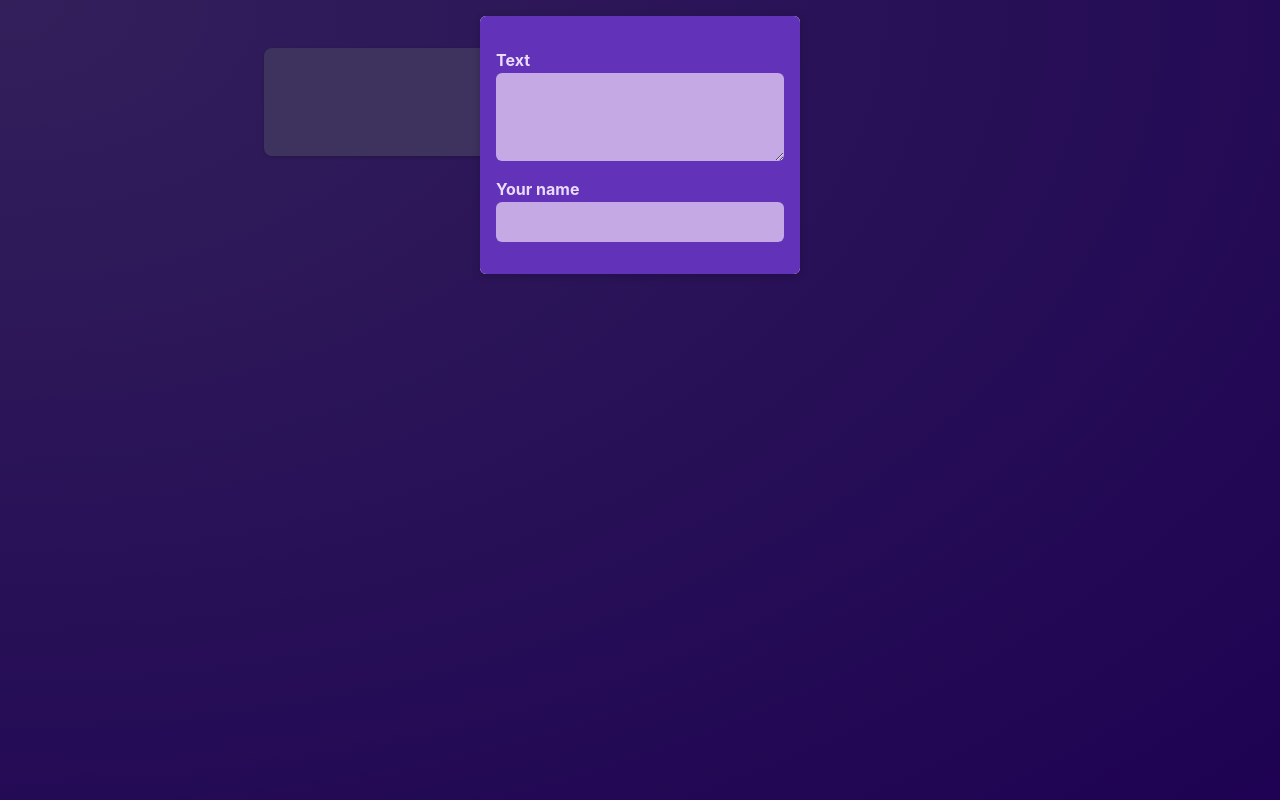
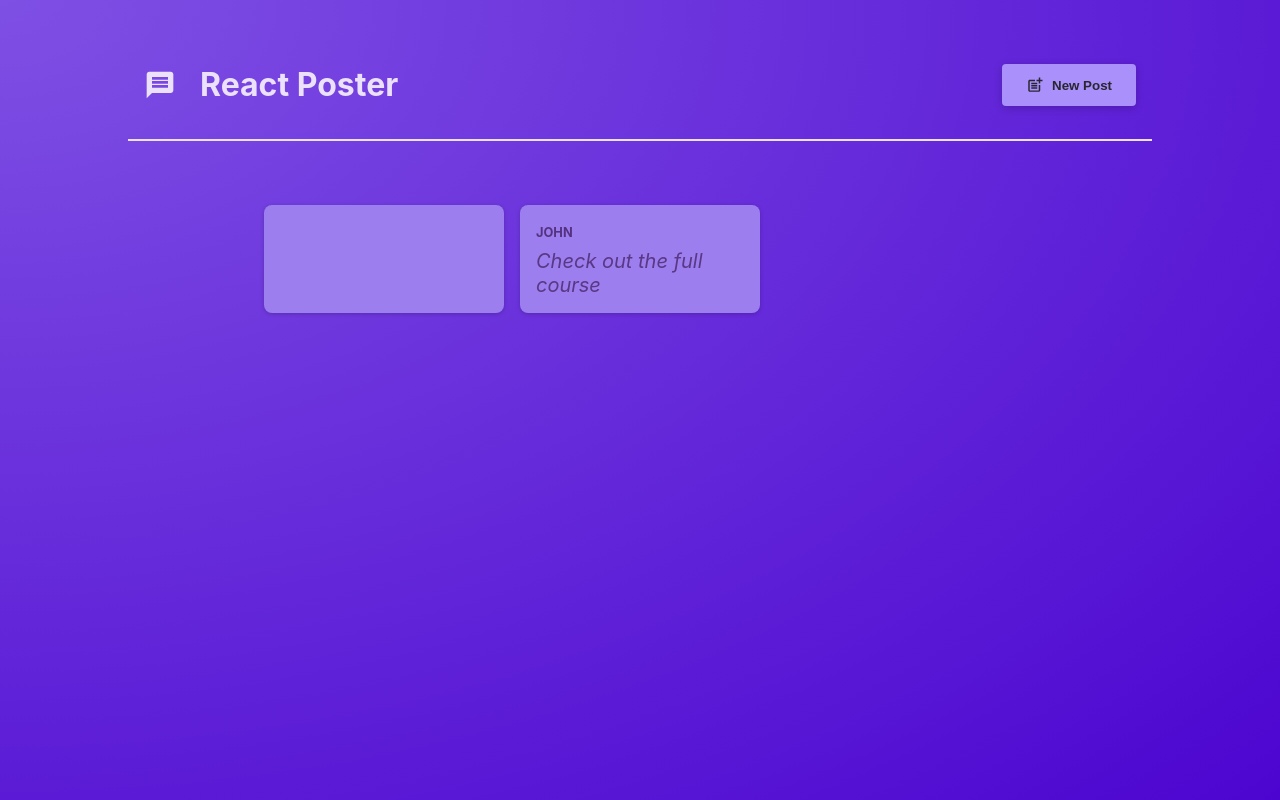
Before and after one commit to mikewanjero/RP02, a React (Vite) app: page / in a window 1280 px wide. Built offline with nearby package versions, Linux system fonts and the light colour scheme.

Commit message:
Adding a Shared Header and More State Management

```diff
--- a/package.json
+++ b/package.json
@@ -11,7 +11,8 @@
   },
   "dependencies": {
     "react": "^18.3.1",
-    "react-dom": "^18.3.1"
+    "react-dom": "^18.3.1",
+    "react-icons": "^5.4.0"
   },
   "devDependencies": {
     "@eslint/js": "^9.17.0",
--- a/src/App.jsx
+++ b/src/App.jsx
@@ -1,10 +1,25 @@
+import { useState } from "react";
 import PostsList from "./components/PostsList";
+import MainHeader from "./components/MainHeader";
 
 function App() {
+  const [modalIsVisible, setModalIsVisible] = useState(false);
+
+  function showModal() {
+    setModalIsVisible(true);
+  }
+
+  function hideModal() {
+    setModalIsVisible(false);
+  }
+
   return (
-    <main>
-      <PostsList />
-    </main>
+    <>
+      <MainHeader onCreatePost={showModal} />
+      <main>
+        <PostsList isPosting={modalIsVisible} onStopPost={hideModal} />
+      </main>
+    </>
   );
 }
 export default App;
--- /dev/null
+++ b/src/components/MainHeader.jsx
@@ -0,0 +1,23 @@
+/* eslint-disable react/prop-types */
+import { MdPostAdd, MdMessage } from "react-icons/md";
+
+import classes from "./MainHeader.module.css";
+
+function MainHeader({ onCreatePost }) {
+  return (
+    <header className={classes.header}>
+      <h1 className={classes.logo}>
+        <MdMessage />
+        React Poster
+      </h1>
+      <p>
+        <button className={classes.button} onClick={onCreatePost}>
+          <MdPostAdd size={18} />
+          New Post
+        </button>
+      </p>
+    </header>
+  );
+}
+
+export default MainHeader;
--- /dev/null
+++ b/src/components/MainHeader.module.css
@@ -0,0 +1,36 @@
+.header {
+  /* padding: 2rem 10%; */
+  margin: 2rem 10%;
+  padding: 1rem;
+  text-align: center;
+  display: flex;
+  justify-content: space-between;
+  align-items: center;
+  border-bottom: 2px solid #ece1fa;
+}
+
+.logo {
+  font-size: 2rem;
+  display: flex;
+  gap: 1.5rem;
+  align-items: center;
+  color: #ece1fa;
+}
+
+.button {
+  display: inline-flex;
+  align-items: center;
+  gap: 0.5rem;
+  padding: 0.75rem 1.5rem;
+  background-color: #a990fb;
+  color: #2a2630;
+  border: none;
+  border-radius: 4px;
+  box-shadow: 0 2px 8px rgba(0, 0, 0, 0.2);
+  cursor: pointer;
+  font-weight: bold;
+}
+
+.button:hover {
+  background-color: #8c6cf7;
+}
--- a/src/components/PostsList.jsx
+++ b/src/components/PostsList.jsx
@@ -1,17 +1,13 @@
+/* eslint-disable react/prop-types */
 import { useState } from "react";
 import NewPost from "./NewPost";
 import Post from "./Post";
 import styles from "./PostsList.module.css";
 import Modal from "./Modal";
 
-export default function PostsList() {
+export default function PostsList({ isPosting, onStopPost }) {
   const [enteredBody, setEnteredBody] = useState("");
   const [enteredAuthor, setEnteredAuthor] = useState("");
-  const [modalIsVisible, setModalIsVisible] = useState(true);
-
-  function hideModal() {
-    setModalIsVisible(false);
-  }
 
   function handleStateChange(event) {
     setEnteredBody(event.target.value);
@@ -23,8 +19,8 @@
 
   return (
     <>
-      {modalIsVisible ? (
-        <Modal onClose={hideModal}>
+      {isPosting ? (
+        <Modal onClose={onStopPost}>
           <NewPost
             onStateChange={handleStateChange}
             onAuthorChange={handleAuthorChange}
```
Also changed, not shown: 1 other file (tests, documents, lock files or other folders).
